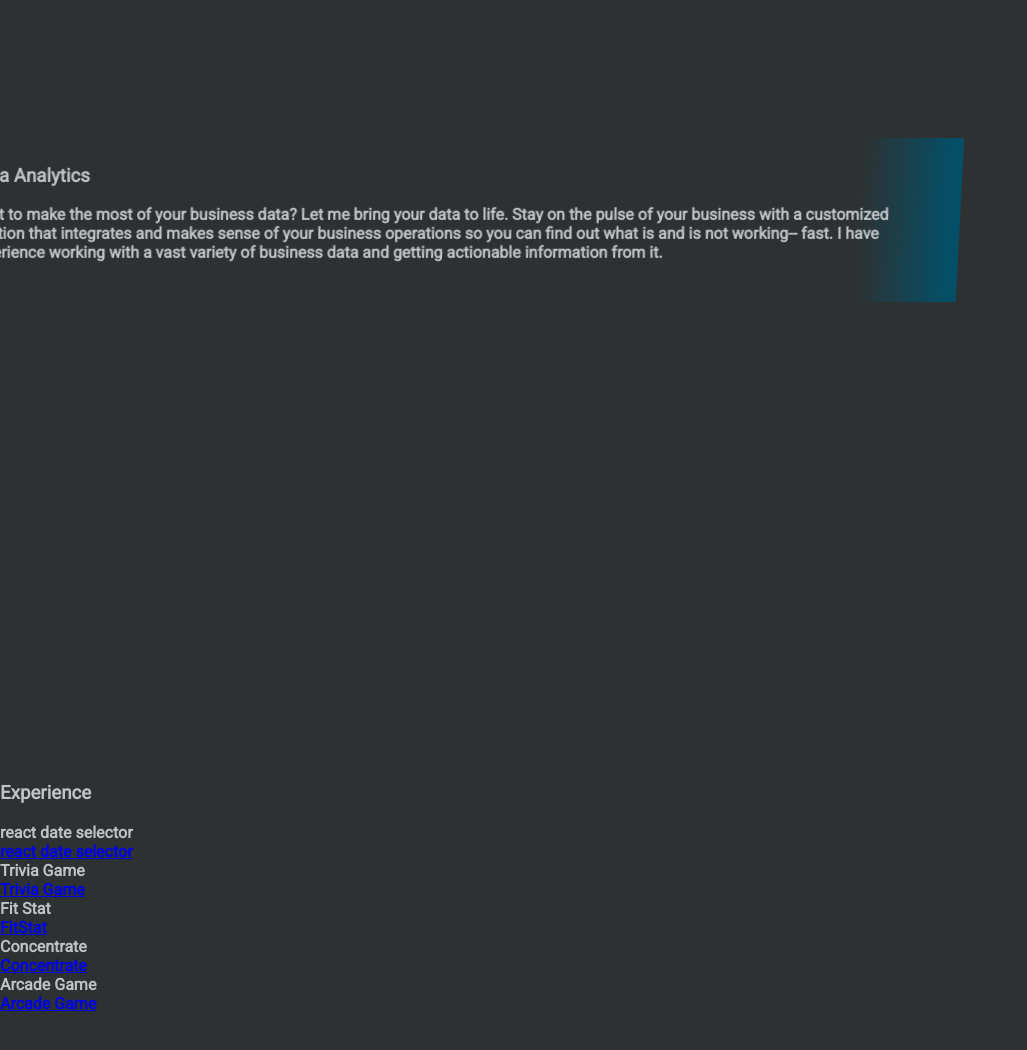
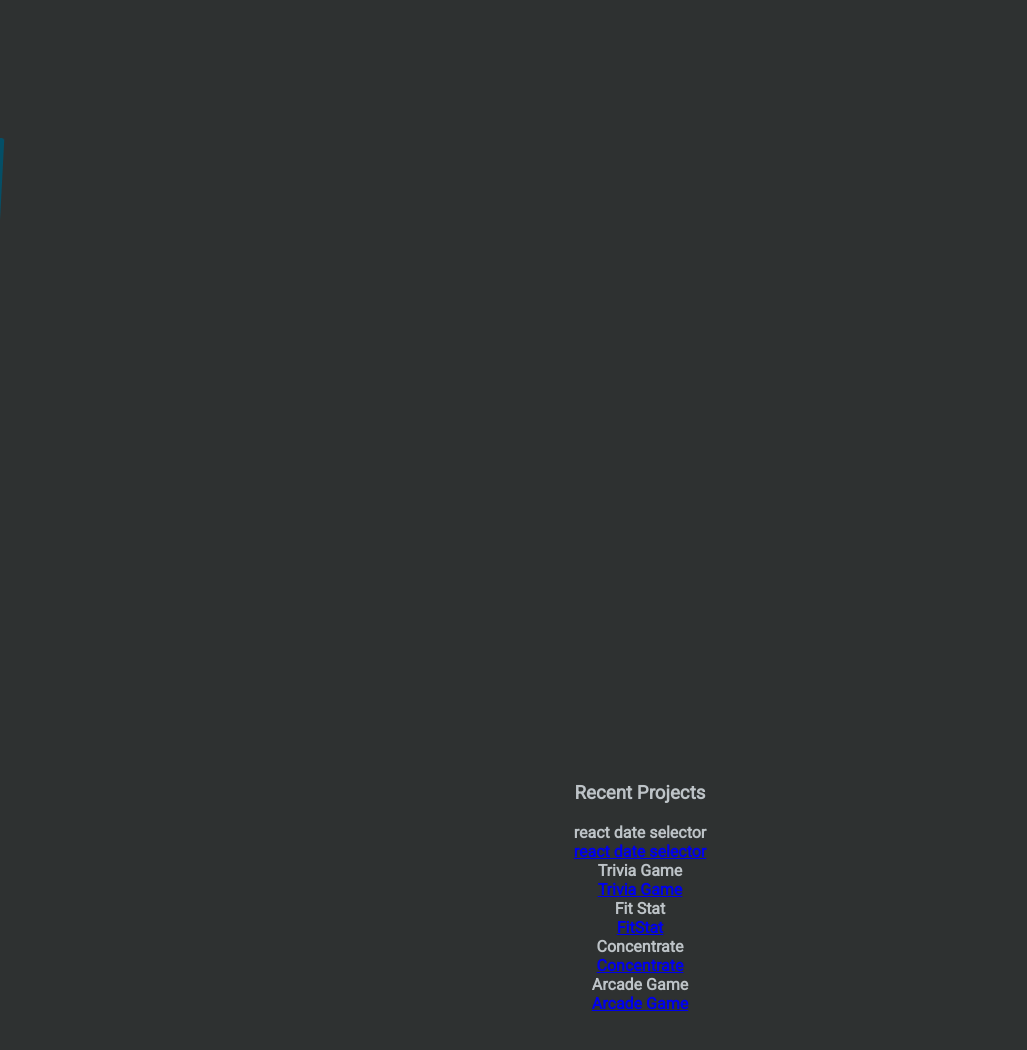
Before and after one commit to heardMan/markheardio, a website: page index.html in a window 1280 px wide. Shown: the part 1960-3010 px from the top of the page, without its empty margins (0-1027 px from the left). Drawn offline with Linux system fonts and the light colour scheme.

```diff
--- a/index.html
+++ b/index.html
@@ -110,8 +110,8 @@
         </div>
       </div>
 
-      <div class="topProjects">
-        <h3>Experience</h3>
+      <div class="recentProjects">
+        <h3>Recent Projects</h3>
         <div class="project1">
           <div>react date selector</div>
           <a href="https://github.com/heardMan/react-date-selector">react date selector</a>
--- a/styles/main.css
+++ b/styles/main.css
@@ -272,12 +272,12 @@
     background: linear-gradient(270deg, rgba(4,79,103,1) 1%, rgba(3,166,120,0) 10%);
     padding-top: 1vh;
     padding-bottom: 5vh;
-    padding-left:2rem;
+    padding-left:6rem;
     padding-right:2rem;
     width: 75vw;
     margin-right: auto;
     margin-top: 40vh;
-    margin-left: -5vw;
+    margin-left: -85vw;
     transform: skewX(-3deg);
     border-radius: 3px;
 }
@@ -286,8 +286,18 @@
     transform: skewX(3deg);
 }
 
-.topProjects {
+.recentProjects {
     margin-top: 60vh;
+}
+
+.recentProjects > h3 {
+    text-align: center;
+}
+
+.recentProjects > div {
+    margin-right: auto;
+    margin-left: auto;
+    text-align: center;
 }
 
 .card {
```
